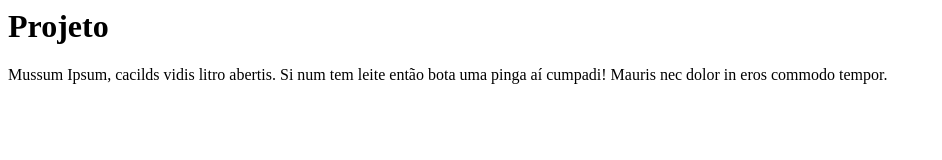
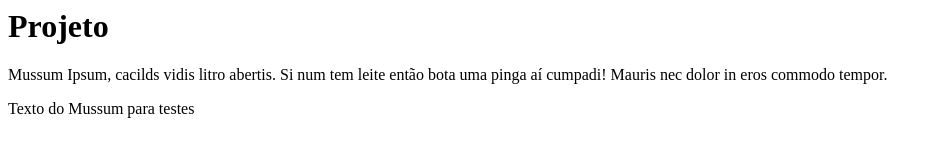
Before and after one commit to MatheusViriat/curso-git, a plain HTML site: page index.html in a window 1280 px wide. Shown: the whole page, without its empty margins (0-942 px from the left). Drawn offline with Linux system fonts and the light colour scheme.

Commit message:
Colocando mais um <p>

```diff
--- a/index.html
+++ b/index.html
@@ -3,5 +3,6 @@
 	<body>
 		<h1>Projeto</h1>
 		<p>Mussum Ipsum, cacilds vidis litro abertis. Si num tem leite então bota uma pinga aí cumpadi! Mauris nec dolor in eros commodo tempor. </p>
+		<p>Texto do Mussum para testes</p>
 	</body>
 </html>
```
